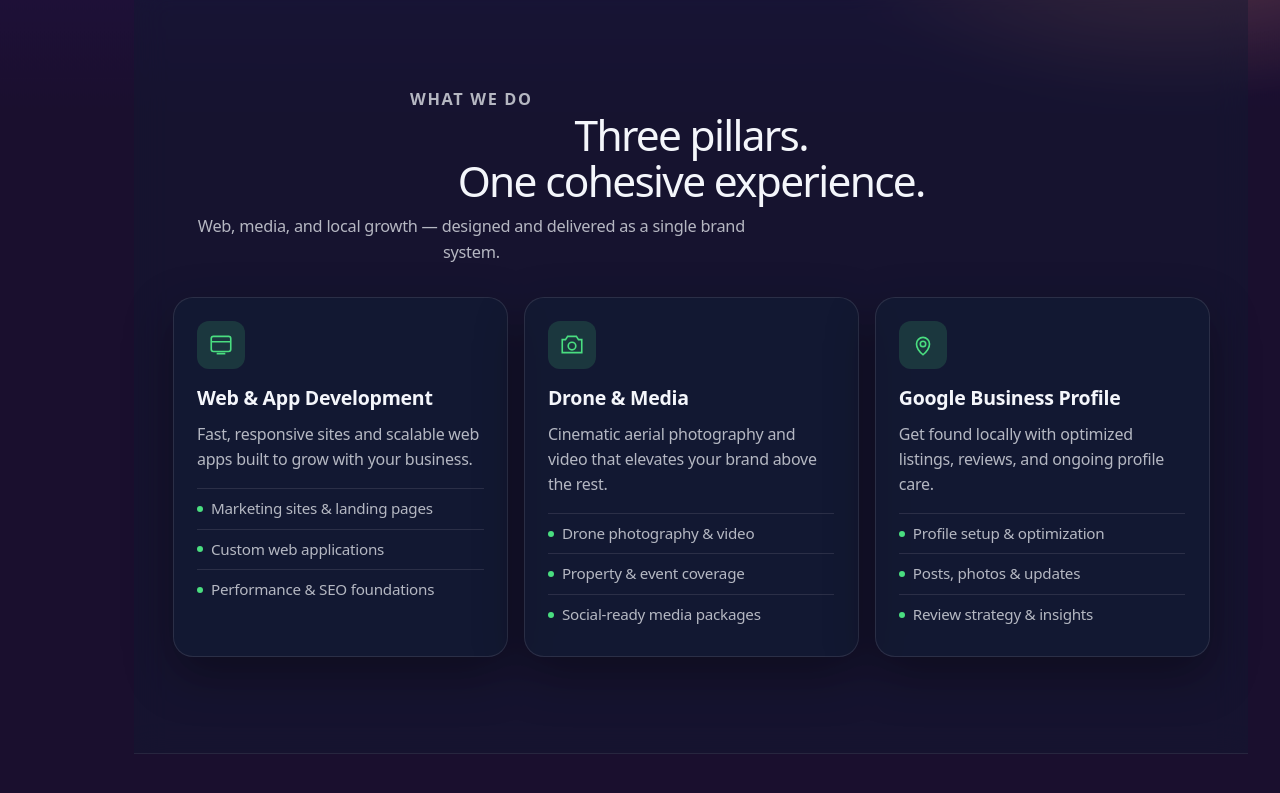
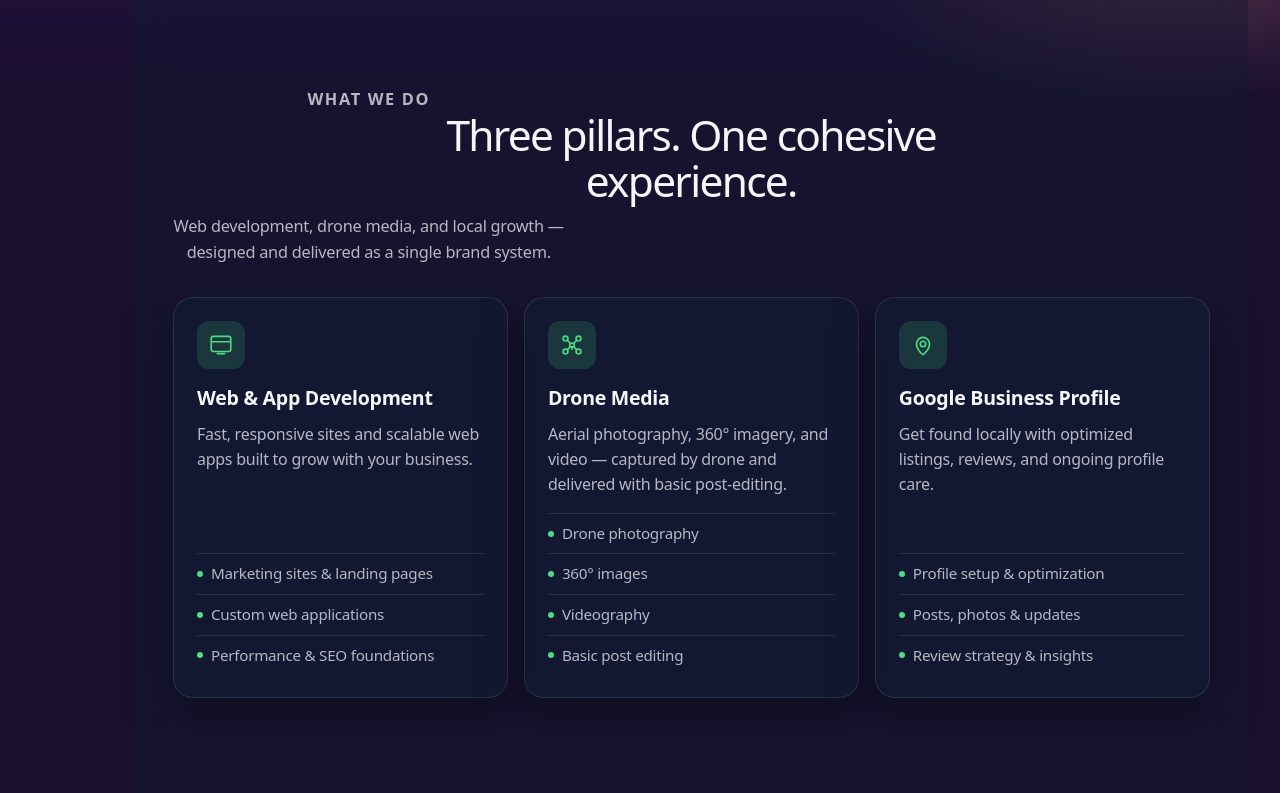
Before and after one commit to CHWEB7/Media, a website: page index.html in a window 1280 px wide. Shown: the part 671-1464 px from the top of the page. Drawn offline with Linux system fonts and the light colour scheme; a web font is replaced by a local one.

Commit message:
Fix services card alignment and update Drone Media offering

```diff
--- a/css/styles.css
+++ b/css/styles.css
@@ -555,6 +555,67 @@
   padding-bottom: clamp(4rem, 10vw, 6rem);
 }
 
+.page--coming-soon .services .section-head--center h2 {
+  max-width: 22ch;
+  margin-left: auto;
+  margin-right: auto;
+}
+
+.page--coming-soon .services .section-head--center p {
+  max-width: 42ch;
+}
+
+.page--coming-soon .services .card-grid {
+  align-items: stretch;
+  width: 100%;
+}
+
+.page--coming-soon .services .glass-card {
+  display: flex;
+  flex-direction: column;
+  height: 100%;
+  text-align: left;
+}
+
+.page--coming-soon .services .glass-card > p {
+  flex: 1 1 auto;
+}
+
+.page--coming-soon .services .glass-card__list {
+  margin-top: auto;
+}
+
+/* Avoid double scroll-reveal offset on cards inside the grid */
+.page--coming-soon .scroll-section .card-grid .glass-card {
+  opacity: 1;
+  transform: none;
+  filter: none;
+  transition:
+    background var(--transition),
+    border-color var(--transition),
+    transform 0.2s,
+    box-shadow 0.2s;
+}
+
+.page--coming-soon .scroll-section:not(.is-visible) .card-grid .glass-card {
+  opacity: 0;
+  transform: translate3d(0, 24px, 0);
+  filter: blur(4px);
+}
+
+.page--coming-soon .scroll-section.is-visible .card-grid .glass-card {
+  opacity: 1;
+  transform: translate3d(0, 0, 0);
+  filter: blur(0);
+  transition:
+    opacity var(--scroll-ease),
+    transform var(--scroll-ease),
+    filter var(--scroll-ease),
+    background var(--transition),
+    border-color var(--transition);
+  transition-delay: calc(var(--card-i, 0) * 0.1s + 0.08s);
+}
+
 @media (prefers-reduced-motion: no-preference) {
   main {
     scroll-snap-type: y proximity;
@@ -1596,7 +1657,23 @@
   }
 
   .card-grid {
-    grid-template-columns: repeat(3, 1fr);
+    grid-template-columns: repeat(3, minmax(0, 1fr));
+    align-items: stretch;
+  }
+
+  .services .glass-card {
+    display: flex;
+    flex-direction: column;
+    height: 100%;
+    text-align: left;
+  }
+
+  .services .glass-card > p {
+    flex: 1 1 auto;
+  }
+
+  .services .glass-card__list {
+    margin-top: auto;
   }
 
   .split-layout {
--- a/index.html
+++ b/index.html
@@ -97,8 +97,8 @@
       <div class="page-band__inner">
         <header class="section-head section-head--center">
           <p class="eyebrow">What we do</p>
-          <h2>Three pillars.<br>One cohesive experience.</h2>
-          <p>Web, media, and local growth — designed and delivered as a single brand system.</p>
+          <h2>Three pillars. One cohesive experience.</h2>
+          <p>Web development, drone media, and local growth — designed and delivered as a single brand system.</p>
         </header>
 
         <div class="card-grid">
@@ -117,14 +117,23 @@
 
           <article class="glass-card" data-service="media">
             <div class="glass-card__icon" aria-hidden="true">
-              <svg viewBox="0 0 24 24" fill="none" stroke="currentColor" stroke-width="1.5"><path d="M3 7h3l2-3h8l2 3h3v12H3V7z"/><circle cx="12" cy="13" r="3.5"/></svg>
+              <svg viewBox="0 0 24 24" fill="none" stroke="currentColor" stroke-width="1.5" stroke-linecap="round" stroke-linejoin="round">
+                <circle cx="6" cy="6" r="2.25"/>
+                <circle cx="18" cy="6" r="2.25"/>
+                <circle cx="6" cy="18" r="2.25"/>
+                <circle cx="18" cy="18" r="2.25"/>
+                <path d="M8.2 8.2 10.4 10.4M15.8 8.2 13.6 10.4M8.2 15.8 10.4 13.6M15.8 15.8 13.6 13.6"/>
+                <rect x="10" y="10.5" width="4" height="3.25" rx="0.75"/>
+                <path d="M12 13.75v2.25"/>
+              </svg>
             </div>
-            <h3>Drone &amp; Media</h3>
-            <p>Cinematic aerial photography and video that elevates your brand above the rest.</p>
+            <h3>Drone Media</h3>
+            <p>Aerial photography, 360° imagery, and video — captured by drone and delivered with basic post-editing.</p>
             <ul class="glass-card__list">
-              <li>Drone photography &amp; video</li>
-              <li>Property &amp; event coverage</li>
-              <li>Social-ready media packages</li>
+              <li>Drone photography</li>
+              <li>360° images</li>
+              <li>Videography</li>
+              <li>Basic post editing</li>
             </ul>
           </article>
 
```
Also changed, not shown: preview/index.html (+4 -4 lines).
